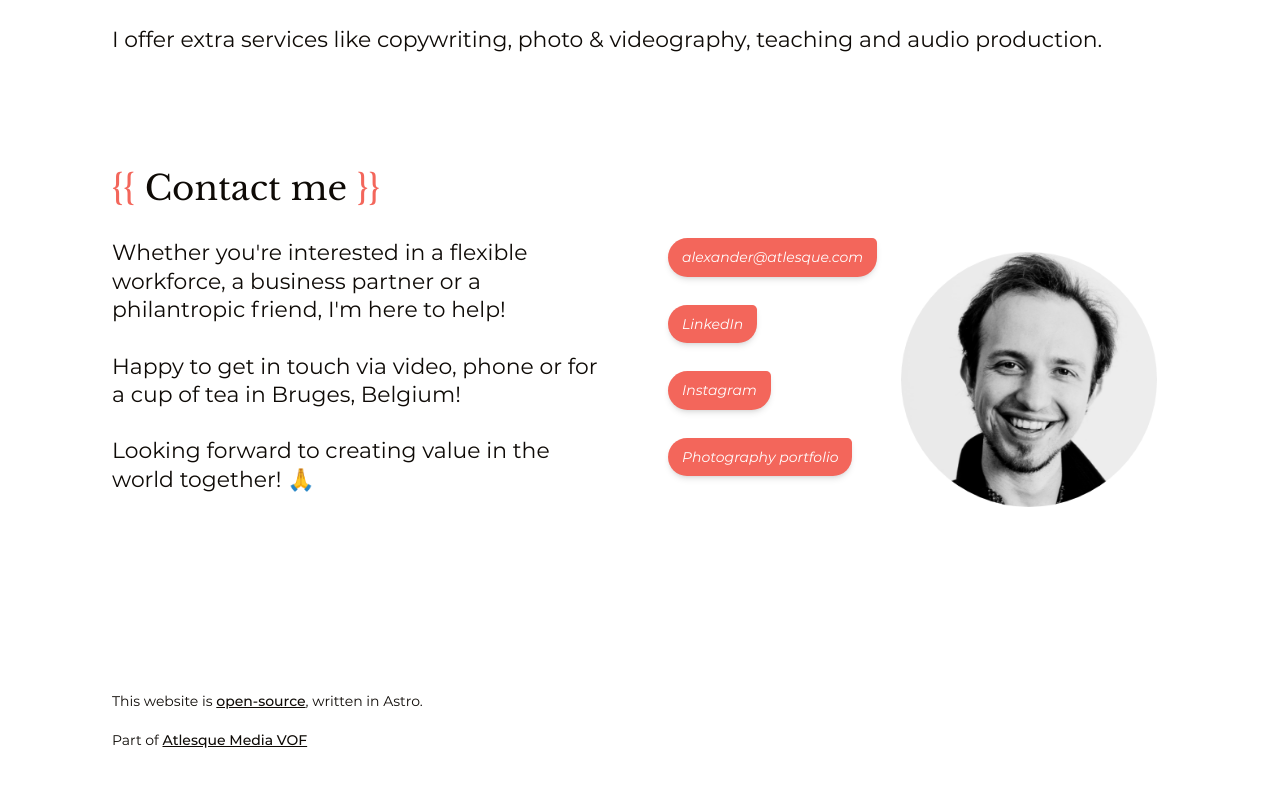
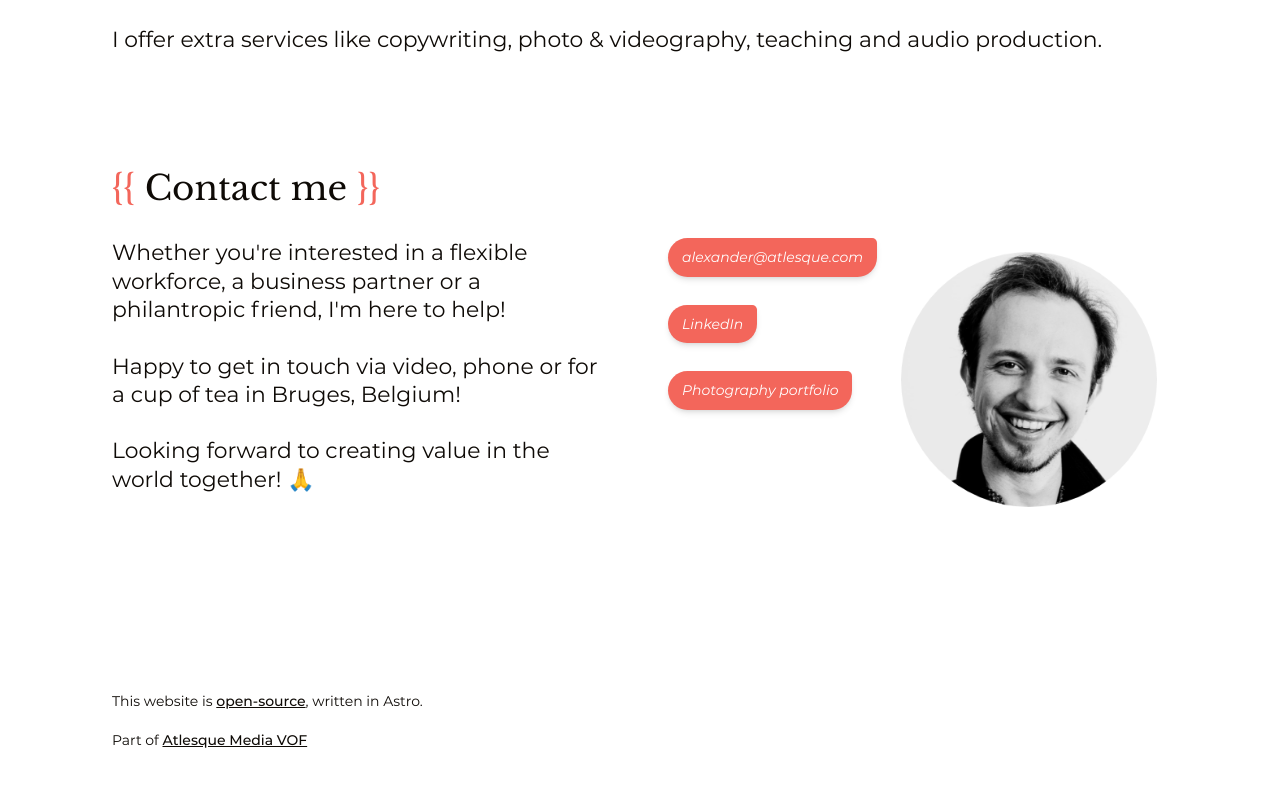
Before and after one commit to atlesque/atlesque-dev, an Astro site: page / in a window 1280 px wide. Shown: the part 4506-5292 px from the top of the page. Built offline with nearby package versions, Linux system fonts and the light colour scheme; Astro itself is replaced by a stand-in of ours.

Commit message:
fix: remove Instagram link from index page

```diff
--- a/src/pages/index.astro
+++ b/src/pages/index.astro
@@ -282,13 +282,6 @@ import BaseLayout from "@/layouts/BaseLayout.astro";
               >LinkedIn</a
             >
             <a
-              href="https://www.instagram.com/atlesque/"
-              target="_blank"
-              rel="noopener"
-              class="button-primary"
-              >Instagram</a
-            >
-            <a
               href="https://atlesque.com/"
               target="_blank"
               rel="noopener"
```
